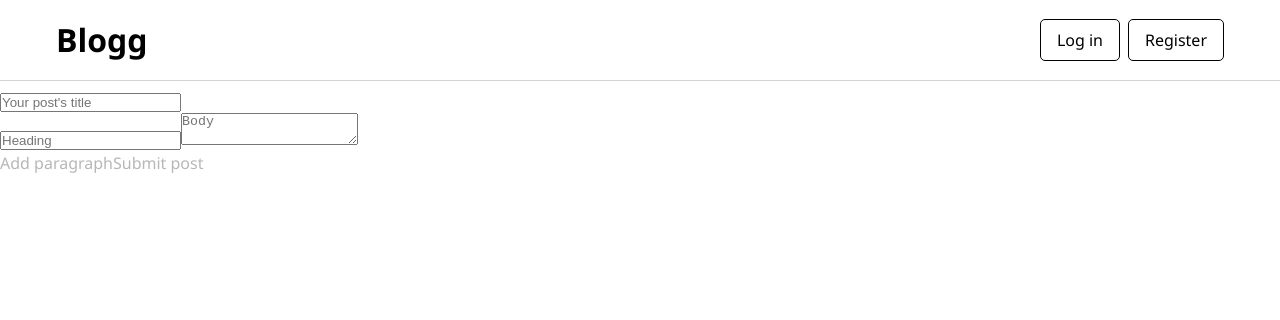
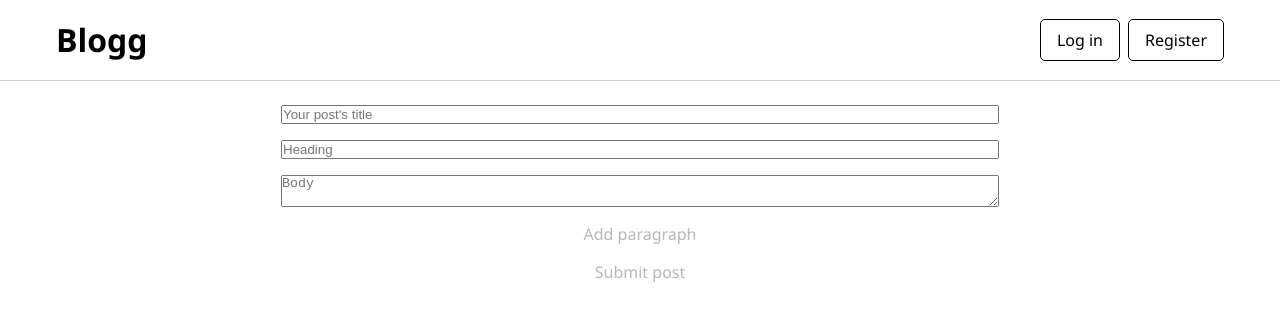
Before and after one commit to tomek-ch/blog-client, a Next.js app: page /new in a window 1280 px wide. Shown: the top 320 px of the page. Built offline with nearby package versions, Linux system fonts and the light colour scheme.

Commit message:
Set up editor layout

```diff
--- a/components/PostEditor.js
+++ b/components/PostEditor.js
@@ -1,4 +1,5 @@
 import { useState } from 'react';
+import { editor } from '../styles/PostEditor.module.css';
 
 function PostEditor() {
     const [title, setTitle] = useState('');
@@ -34,14 +35,14 @@ function PostEditor() {
     };
 
     return (
-        <>
+        <div className={editor}>
             <input
                 value={title}
                 onChange={e => setTitle(e.target.value)}
                 placeholder="Your post's title"
             />
             {paragraphs.map((p, i) => (
-                <div key={`paragraph-${i}`} >
+                <div key={`paragraph-${i}`} className={editor} >
                     <input
                         value={p.heading}
                         onChange={editParagraph('heading', i)}
@@ -66,7 +67,7 @@ function PostEditor() {
             >
                 Submit post
             </button>
-        </>
+        </div>
     );
 }
 
--- a/pages/new.js
+++ b/pages/new.js
@@ -1,12 +1,13 @@
-import Meta from "../components/Meta";
-import PostEditor from "../components/PostEditor";
+import Meta from '../components/Meta';
+import PostEditor from '../components/PostEditor';
+import { container } from '../styles/Post.module.css';
 
 function NewPost() {
     return (
-        <>
+        <div className={container}>
             <Meta title="New post - Blogg" />
             <PostEditor />
-        </>
+        </div>
     );
 }
 
--- /dev/null
+++ b/styles/PostEditor.module.css
@@ -0,0 +1,5 @@
+.editor {
+    display: flex;
+    flex-direction: column;
+    gap: 1em;
+}
```
